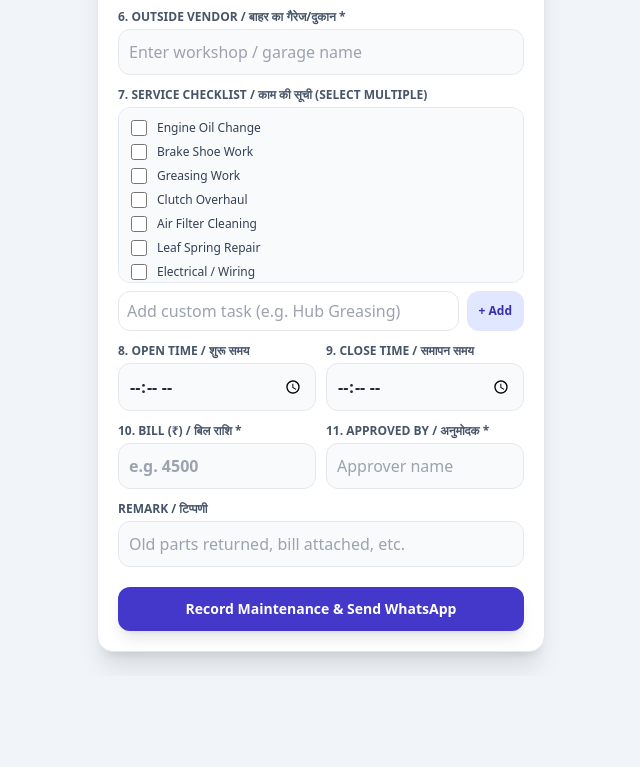
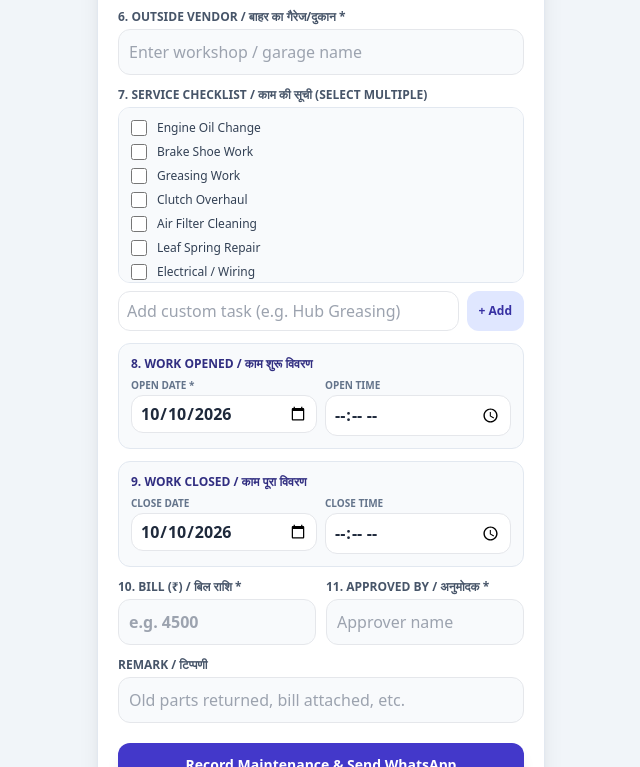
Before and after one commit to jnpcargomovers-hub/Maintenance-Log, a plain HTML site: page index.html in a window 1280 px wide. Shown: the part 529-1296 px from the top of the page, without its empty margins (319-959 px from the left). Before the commit the page ends 1205 px from the top, so only its background shows below. Drawn offline with nearby package versions, Linux system fonts and the light colour scheme; no server answers.

Commit message:
Update index.html

```diff
--- a/index.html
+++ b/index.html
@@ -146,19 +146,37 @@
         </div>
       </div>
 
-      <!-- 8 & 9. Open Time and Close Time -->
-      <div class="grid grid-cols-2 gap-2.5">
-        <div>
-          <label class="block text-xs font-bold text-slate-600 uppercase mb-1">
-            8. Open Time / शुरू समय
-          </label>
-          <input type="time" id="openTime" class="w-full border rounded-xl p-2.5 bg-slate-50 font-semibold" />
+      <!-- 8. Open Date & Time Section -->
+      <div class="bg-slate-50 p-3 rounded-xl border border-slate-200">
+        <label class="block text-xs font-bold text-indigo-900 uppercase mb-1.5">
+          8. Work Opened / काम शुरू विवरण
+        </label>
+        <div class="grid grid-cols-2 gap-2">
+          <div>
+            <span class="block text-[10px] text-slate-500 font-bold uppercase mb-0.5">Open Date *</span>
+            <input type="date" id="openDate" required class="w-full border rounded-xl p-2 bg-white text-xs font-semibold" />
+          </div>
+          <div>
+            <span class="block text-[10px] text-slate-500 font-bold uppercase mb-0.5">Open Time</span>
+            <input type="time" id="openTime" class="w-full border rounded-xl p-2 bg-white text-xs font-semibold" />
+          </div>
         </div>
-        <div>
-          <label class="block text-xs font-bold text-slate-600 uppercase mb-1">
-            9. Close Time / समापन समय
-          </label>
-          <input type="time" id="closeTime" class="w-full border rounded-xl p-2.5 bg-slate-50 font-semibold" />
+      </div>
+
+      <!-- 9. Close Date & Time Section -->
+      <div class="bg-slate-50 p-3 rounded-xl border border-slate-200">
+        <label class="block text-xs font-bold text-indigo-900 uppercase mb-1.5">
+          9. Work Closed / काम पूरा विवरण
+        </label>
+        <div class="grid grid-cols-2 gap-2">
+          <div>
+            <span class="block text-[10px] text-slate-500 font-bold uppercase mb-0.5">Close Date</span>
+            <input type="date" id="closeDate" class="w-full border rounded-xl p-2 bg-white text-xs font-semibold" />
+          </div>
+          <div>
+            <span class="block text-[10px] text-slate-500 font-bold uppercase mb-0.5">Close Time</span>
+            <input type="time" id="closeTime" class="w-full border rounded-xl p-2 bg-white text-xs font-semibold" />
+          </div>
         </div>
       </div>
 
@@ -223,7 +241,6 @@
   </div>
 
   <script>
-    // Live Web App URL for JNP_Maintenance_Log_DB
     const SCRIPT_URL = "https://script.google.com/macros/s/AKfycbz4ENNlf6vYrUe-8d4beOLit-YX7U2Dna0fH5ZCSuUKQLmlACrlryHB8scjvird7otI/exec";
 
     let lastSavedData = null;
@@ -238,6 +255,10 @@
     };
 
     window.addEventListener('DOMContentLoaded', () => {
+      const today = new Date().toISOString().split('T')[0];
+      document.getElementById('openDate').value = today;
+      document.getElementById('closeDate').value = today;
+
       populateStaff(masterData.staff);
       renderChecklist(masterData.checklist);
       toggleOutsideVendor();
@@ -401,8 +422,10 @@
         amcService: document.getElementById('amcService').value,
         outsideVendor: document.getElementById('vendorInput').value.trim(),
         services: selectedServices,
-        openTime: document.getElementById('openTime').value || "N/A",
-        closeTime: document.getElementById('closeTime').value || "N/A",
+        openDate: document.getElementById('openDate').value || "",
+        openTime: document.getElementById('openTime').value || "",
+        closeDate: document.getElementById('closeDate').value || "",
+        closeTime: document.getElementById('closeTime').value || "",
         billAmount: billVal,
         approvedBy: document.getElementById('approverInput').value.trim(),
         remark: document.getElementById('remarkInput').value.trim() || "-"
@@ -436,6 +459,9 @@
       const servicesText = lastSavedData.services.length > 0 ? lastSavedData.services.join(", ") : "General Inspection";
       const vendorName = lastSavedData.amcService === "Yes" ? "Authorized AMC Workshop" : lastSavedData.outsideVendor;
 
+      const openStr = lastSavedData.openDate + (lastSavedData.openTime ? " " + lastSavedData.openTime : "");
+      const closeStr = lastSavedData.closeDate + (lastSavedData.closeTime ? " " + lastSavedData.closeTime : "");
+
       const msg =
 `🛠️ *FLEET MAINTENANCE LOG*
 ━━━━━━━━━━━━━━━━━━
@@ -446,7 +472,8 @@
 🏢 *Service:* ${lastSavedData.amcService === 'Yes' ? 'AMC Center' : 'Outside Workshop'}
 🏪 *Workshop:* ${vendorName}
 ✅ *Checklist Done:* ${servicesText}
-⏱️ *Time:* ${lastSavedData.openTime} to ${lastSavedData.closeTime}
+📅 *Opened:* ${openStr}
+📅 *Closed:* ${closeStr}
 💰 *Bill Amount:* ₹${lastSavedData.billAmount}
 ✍️ *Approved By:* ${lastSavedData.approvedBy}
 📝 *Remark:* ${lastSavedData.remark}
@@ -459,6 +486,10 @@
 
     function resetForm() {
       document.getElementById('maintForm').reset();
+      const today = new Date().toISOString().split('T')[0];
+      document.getElementById('openDate').value = today;
+      document.getElementById('closeDate').value = today;
+
       document.getElementById('maintForm').classList.remove('opacity-50', 'pointer-events-none');
       document.getElementById('shareSection').classList.add('hidden');
       document.getElementById('staffCustom').classList.add('hidden');
```
